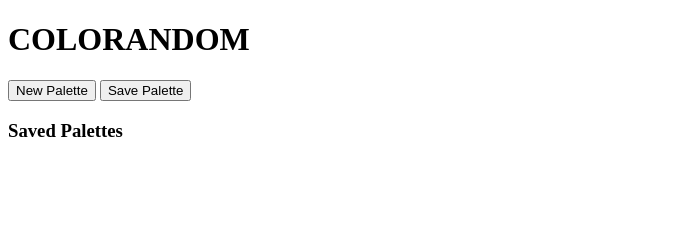
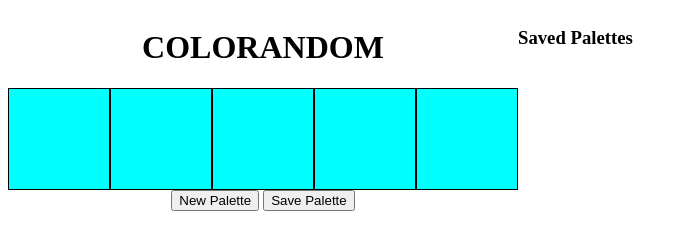
Before and after one commit to KatherineBlaine/coloRandom, a plain HTML site: page index.html in a window 1280 px wide. Shown: the whole page, without its empty margins (0-688 px from the left). Drawn offline with Linux system fonts and the light colour scheme.

Commit message:
Add: CSS basic page layout

```diff
--- a/index.html
+++ b/index.html
@@ -1,7 +1,7 @@
 <!DOCTYPE html>
 <html lang="en">
 <head>
-    <link rel="stylesheet" href="styles.js">
+    <link rel="stylesheet" href="styles.css">
     <meta charset="UTF-8">
     <meta http-equiv="X-UA-Compatible" content="IE=edge">
     <meta name="viewport" content="width=device-width, initial-scale=1.0">
@@ -10,29 +10,29 @@
 <body>
     <main>
         <h1>COLORANDOM</h1>
-        <section>
+        <section class="palette">
             <section>
-                <div class="square"></div>
-                <div class="hex"></div>
+                <section class="square"></section>
+                <section class="hex"></section>
             </section>
             <section>
-                <div class="square"></div>
-                <div class="hex"></div>
+                <section class="square"></section>
+                <section class="hex"></section>
             </section>
             <section>
-                <div class="square"></div>
-                <div class="hex"></div>
+                <section class="square"></section>
+                <section class="hex"></section>
             </section>
             <section>
-                <div class="square"></div>
-                <div class="hex"></div>
+                <section class="square"></section>
+                <section class="hex"></section>
             </section>
             <section>
-                <div class="square"></div>
-                <div class="hex"></div>
+                <section class="square"></section>
+                <section class="hex"></section>
             </section>
         </section>
-        <section>
+        <section class="nav-buttons">
             <button>New Palette</button>
             <button>Save Palette</button>
         </section>
--- a/styles.css
+++ b/styles.css
@@ -0,0 +1,21 @@
+body {
+  display: flex;
+}
+
+main {
+  display: flex;
+  flex-direction: column;
+  align-items: center;
+}
+
+.palette {
+  display: flex;
+  justify-content: space-around;
+}
+
+.square {
+  height: 100px;
+  width: 100px;
+  background-color: aqua;
+  border: 1px solid black;
+}
```
